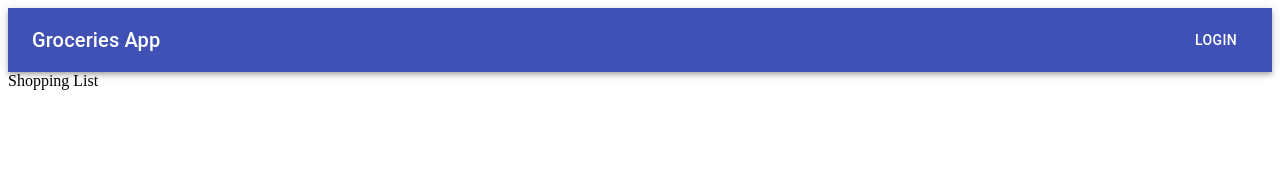
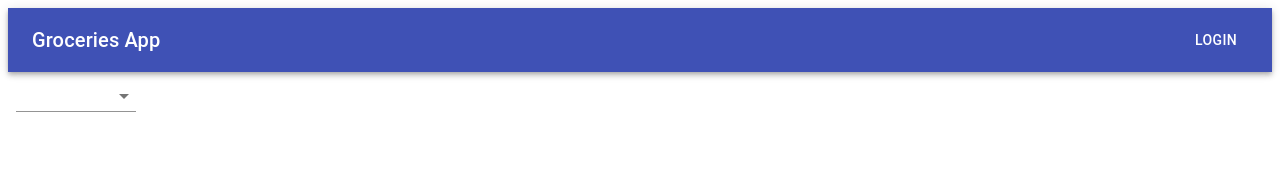
Before and after one commit to wroclawianka/groceries-app, a React (Create React App) app: page / in a window 1280 px wide. Shown: the top 170 px of the page. Built offline with nearby package versions, Linux system fonts and the light colour scheme; the HTML template or start-up script is replaced by a standard one.

Commit message:
ShoppingList.js component - draft of category selector

```diff
--- a/src/components/ShoppingList.js
+++ b/src/components/ShoppingList.js
@@ -1,8 +1,30 @@
 import React from "react";
+import {createStyles, makeStyles} from '@material-ui/core/styles';
+import MenuItem from '@material-ui/core/MenuItem';
+import FormControl from '@material-ui/core/FormControl';
+import Select from '@material-ui/core/Select';
+
+const useStyles = makeStyles((theme) =>
+    createStyles({
+        formControl: {
+            margin: theme.spacing(1),
+            minWidth: 120,
+        },
+    }),
+);
 
 function ShoppingList() {
+    const classes = useStyles();
+    const [category, setCategory] = React.useState('');
+
     return (
-        <div>Shopping List</div>
+        <div>
+            <FormControl className={classes.formControl}>
+                <Select value={category}>
+                    <MenuItem value={1}>Category</MenuItem>
+                </Select>
+            </FormControl>
+        </div>
     )
 }
 
```
